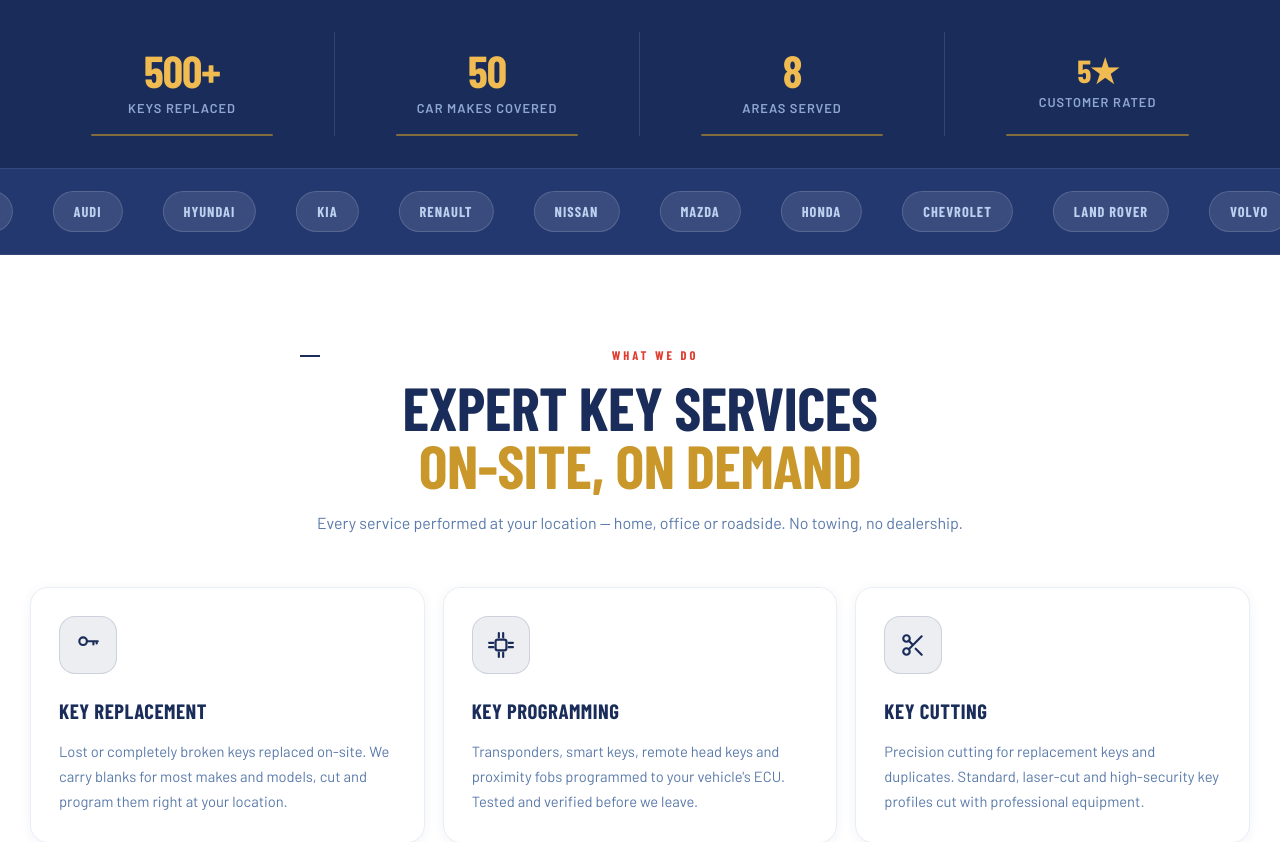
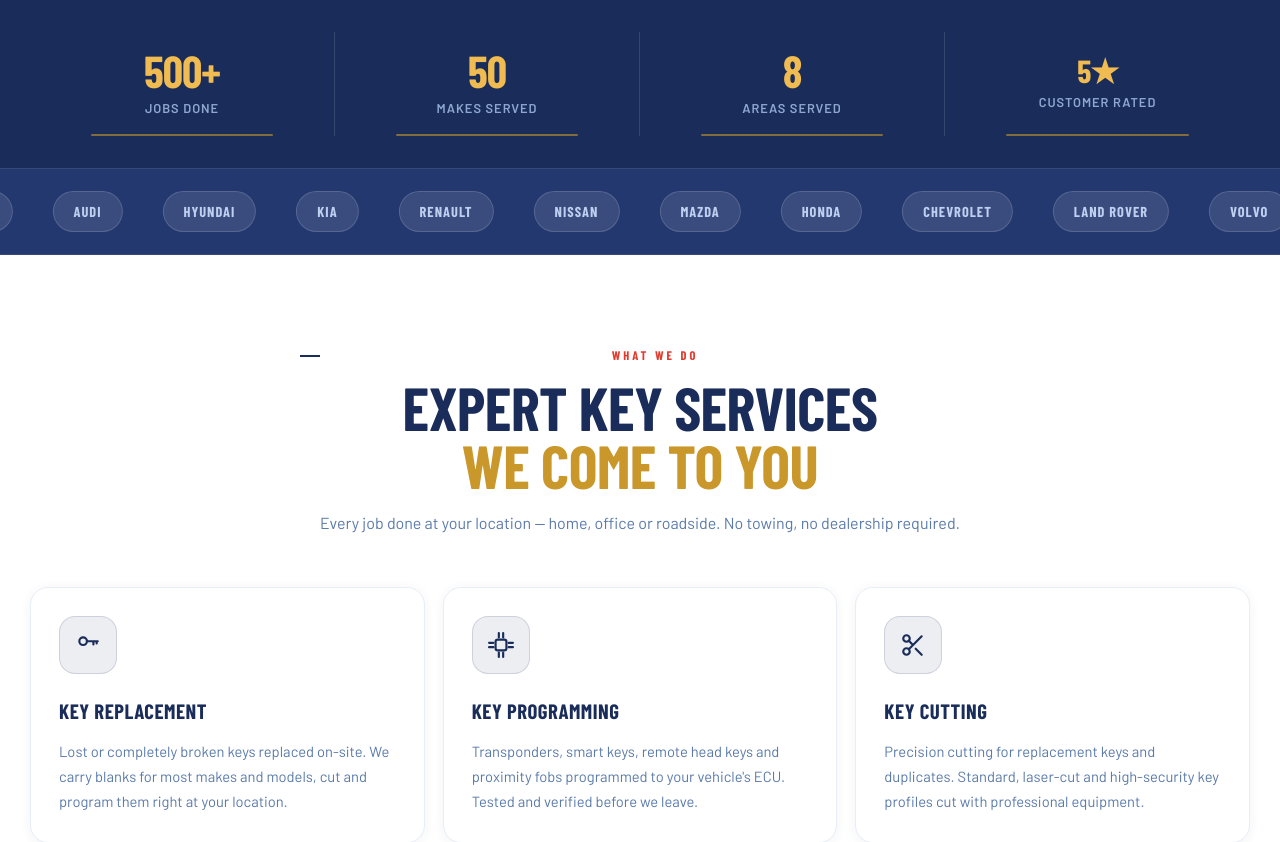
Before and after one commit to Yandisa/keyguy, a Django app: page / in a window 1280 px wide. Shown: the part 937-1779 px from the top of the page. Run offline with Django 4.2, Linux system fonts and the light colour scheme; data comes from the database, SQL or seed files in the repository; data that the repository does not hold is empty; some web fonts are replaced.

Commit message:
Update home.html

```diff
--- a/core/templates/core/home.html
+++ b/core/templates/core/home.html
@@ -509,8 +509,8 @@
 <!-- STATS BAR -->
 <div class="stats-bar">
   <div class="container">
-    <div class="stat-item"><div class="stat-num" data-count="{{ settings.stat_keys_replaced }}">0</div><div class="stat-label">Keys Replaced</div></div>
-    <div class="stat-item"><div class="stat-num" data-count="{{ settings.stat_makes_covered }}">0</div><div class="stat-label">Car Makes Covered</div></div>
+    <div class="stat-item"><div class="stat-num" data-count="{{ settings.stat_keys_replaced }}">0</div><div class="stat-label">Jobs Done</div></div>
+    <div class="stat-item"><div class="stat-num" data-count="{{ settings.stat_makes_covered }}">0</div><div class="stat-label">Makes Served</div></div>
     <div class="stat-item"><div class="stat-num" data-count="{{ settings.stat_areas_served }}">0</div><div class="stat-label">Areas Served</div></div>
     <div class="stat-item"><div class="stat-num" style="font-size:2rem;">{{ settings.stat_rating_label }}</div><div class="stat-label">Customer Rated</div></div>
   </div>
@@ -534,8 +534,8 @@
   <div class="container">
     <div class="section-head fade-up">
       <span class="section-kicker">What We Do</span>
-      <h2>Expert Key Services<br><span class="gold">On-Site, On Demand</span></h2>
-      <p>Every service performed at your location — home, office or roadside. No towing, no dealership.</p>
+      <h2>Expert Key Services<br><span class="gold">We Come To You</span></h2>
+      <p>Every job done at your location — home, office or roadside. No towing, no dealership required.</p>
     </div>
     <div class="services-grid">
       {% for service in services %}
@@ -578,7 +578,7 @@
       <div class="about-content fade-up">
         <span class="section-kicker">Who We Are</span>
         <h2>Centurion's Trusted<br><span class="gold">Key Experts</span></h2>
-        <p>{{ settings.business_name }} is a mobile-first automotive key service. Fast, professional help at your location — at a fraction of the dealership cost.</p>
+        <p>{{ settings.business_name }} is a mobile car key repair and reprogramming specialist. We come to your location and fix the problem on-site — at a fraction of dealership prices.</p>
         <div class="check-list">
           <div class="check-item"><div class="check-dot"></div><div class="check-text"><strong>All makes and models</strong><span>VW, Toyota, BMW, Mercedes, Ford and many more</span></div></div>
           <div class="check-item"><div class="check-dot"></div><div class="check-text"><strong>Professional equipment</strong><span>Industry-grade programming tools and key-cutting machines on board</span></div></div>
@@ -720,8 +720,8 @@
 <!-- CTA BAND -->
 <div class="cta-band">
   <div class="container">
-    <h2>Locked Out? Key Broken?<br><span class="gold">Call Now — We Come to You.</span></h2>
-    <p>Fast, professional mobile key service in {{ settings.location }} at a fraction of the dealership cost.</p>
+    <h2>Key Not Working?<br><span class="gold">We Repair &amp; Reprogram — At Your Location.</span></h2>
+    <p>Fast, professional mobile key repair and reprogramming in {{ settings.location }}. We come to you.</p>
     <div class="cta-actions">
       <a class="btn btn-gold" href="{{ settings.phone_primary_url }}">Call {{ settings.phone_primary }}</a>
       <a class="btn btn-wa" href="{{ settings.whatsapp_url }}" target="_blank" rel="noopener">WhatsApp Now</a>
```
